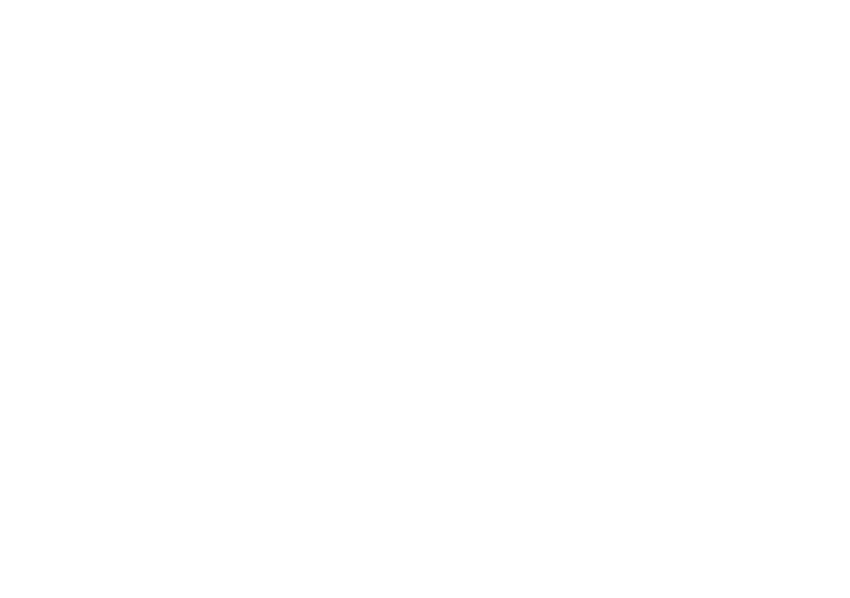
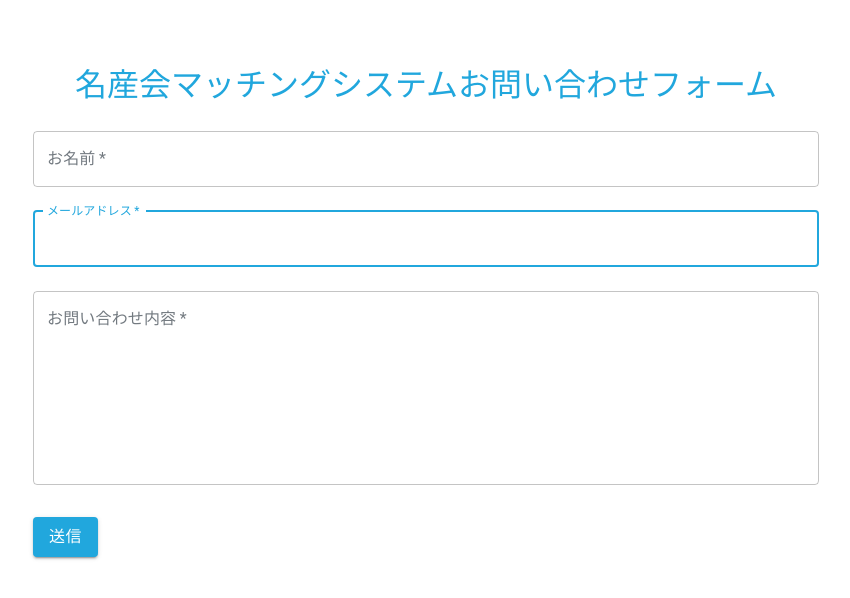
Before and after one commit to hayatosuzuki3228/CVAISotuken, a React (Vite) app: page /inquiry in a window 1280 px wide. Before the commit this address had no page. Shown: the top 598 px of the page, without its empty margins (214-1064 px from the left). Built offline with nearby package versions, Linux system fonts and the light colour scheme.

Commit message:
問い合わせフォーム作成

```diff
--- a/src/App.jsx
+++ b/src/App.jsx
@@ -22,7 +22,9 @@ import { Companyinformation } from "./Page/Profile/companyinformation.jsx";
 import { Picture } from "./Page/Companyadd/picture.jsx";
 import { Matchdo } from "./Page/Matching/matchdo.jsx";
 import { Bookmark } from "./Page/bookmark";
+import { Inquiry } from "./Page/inquiry.jsx";
 import "normalize.css";
+
 function App() {
   //
   return (
@@ -51,6 +53,7 @@ function App() {
           <Route path="/companyinformation" element={<Companyinformation />} />
           <Route path="/picture" element={<Picture />} />
           <Route path="/bookmark" element={<Bookmark />} />
+          <Route path="/inquiry" element={<Inquiry />} />
         </Routes>
       </Router>
     </MyProvider>
--- /dev/null
+++ b/src/Page/inquiry.jsx
@@ -0,0 +1,151 @@
+import { useState } from "react";
+import {
+  Container,
+  Typography,
+  TextField,
+  Button,
+  Box,
+  createTheme,
+  ThemeProvider,
+  AppBar,
+} from "@mui/material";
+import { useNavigate } from "react-router-dom";
+import { primarycolor, gray } from "../const/color";
+import App from "../App";
+
+export function Inquiry() {
+  const navigate = useNavigate();
+
+  const theme = createTheme({
+    typography: {
+      h5: {
+        fontSize: "2rem",
+      },
+      button: {
+        fontSize: "1rem",
+        padding: "0.75rem 1.5rem",
+      },
+    },
+  });
+
+  return (
+    <ThemeProvider theme={theme}>
+      <Container component="main" maxWidth="md">
+        <Box
+          sx={{
+            marginTop: 8,
+            display: "flex",
+            flexDirection: "column",
+            alignItems: "center",
+          }}
+        >
+          <Typography component="h1" variant="h5" sx={{ color: primarycolor }}>
+            名産会マッチングシステムお問い合わせフォーム
+          </Typography>
+
+          <Box component="form" sx={{ mt: 1 }}>
+            <TextField
+              margin="normal"
+              required
+              fullWidth
+              id="name"
+              label="お名前"
+              name="name"
+              autoComplete="username"
+              autoFocus
+              InputLabelProps={{
+                sx: {
+                  color: gray,
+                  "&.Mui-focused": { color: primarycolor },
+                },
+              }}
+              InputProps={{
+                sx: {
+                  "&:hover .MuiOutlinedInput-notchedOutline": {
+                    borderColor: gray,
+                  },
+                  "&.Mui-focused .MuiOutlinedInput-notchedOutline": {
+                    borderColor: primarycolor,
+                  },
+                },
+              }}
+            />
+            <TextField
+              margin="normal"
+              required
+              fullWidth
+              id="address"
+              label="メールアドレス"
+              name="address"
+              autoComplete="usermail"
+              autoFocus
+              InputLabelProps={{
+                sx: {
+                  color: gray,
+                  "&.Mui-focused": { color: primarycolor },
+                },
+              }}
+              InputProps={{
+                sx: {
+                  "&:hover .MuiOutlinedInput-notchedOutline": {
+                    borderColor: gray,
+                  },
+                  "&.Mui-focused .MuiOutlinedInput-notchedOutline": {
+                    borderColor: primarycolor,
+                  },
+                },
+              }}
+            />
+            <TextField
+              margin="normal"
+              required
+              fullWidth
+              name="toiawase"
+              label="お問い合わせ内容"
+              id="toiawase"
+              multiline
+              rows={7}
+              InputLabelProps={{
+                sx: {
+                  color: gray,
+                  "&.Mui-focused": { color: primarycolor },
+                },
+              }}
+              InputProps={{
+                sx: {
+                  "&:hover .MuiOutlinedInput-notchedOutline": {
+                    borderColor: gray,
+                  },
+                  "&.Mui-focused .MuiOutlinedInput-notchedOutline": {
+                    borderColor: primarycolor,
+                  },
+                },
+              }}
+            />
+            <Button
+              type="submit"
+              variant="contained"
+              sx={{
+                mt: 3,
+                mb: 0,
+                backgroundColor: primarycolor,
+                "&:hover": {
+                  backgroundColor: primarycolor,
+                },
+              }}
+            >
+              送信
+            </Button>
+          </Box>
+        </Box>
+      </Container>
+    </ThemeProvider>
+  );
+}
+/*
+作業memo
+トップページのサイズ調整
+お問い合わせフォーム　パスワード再設定
+メール送信　サーバレス
+お問い合わせフォームの項目
+*/
--- a/src/Page/toppage.jsx
+++ b/src/Page/toppage.jsx
@@ -160,8 +160,12 @@ export function Toppage() {
     },
   });
 
-  const onClick = () => {
+  const onClick2 = () => {
     return navigate("/bookmark");
+  };
+
+  const onClick4 = () => {
+    return navigate("/inquiry");
   };
 
   return (
@@ -302,7 +306,7 @@ export function Toppage() {
                     sx={{
                       borderRadius: 8,
                     }}
-                    onClick={onClick}
+                    onClick={onClick2}
                   >
                     ブックマーク
                   </Button>
@@ -336,6 +340,7 @@ export function Toppage() {
                     fullWidth
                     style={{ fontSize: "3em" }}
                     sx={{ borderRadius: 8, color: "black" }}
+                    onClick={onClick4}
                   >
                     お問い合わせ
                   </Button>
```
